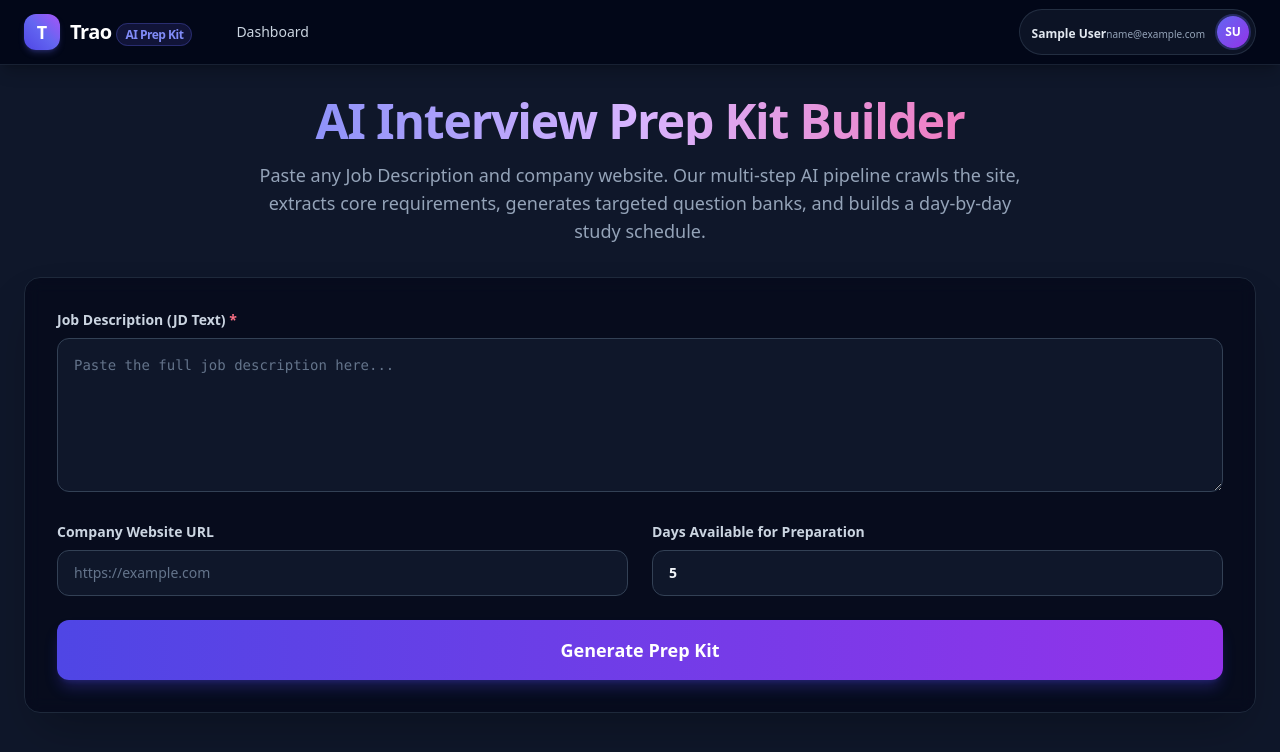
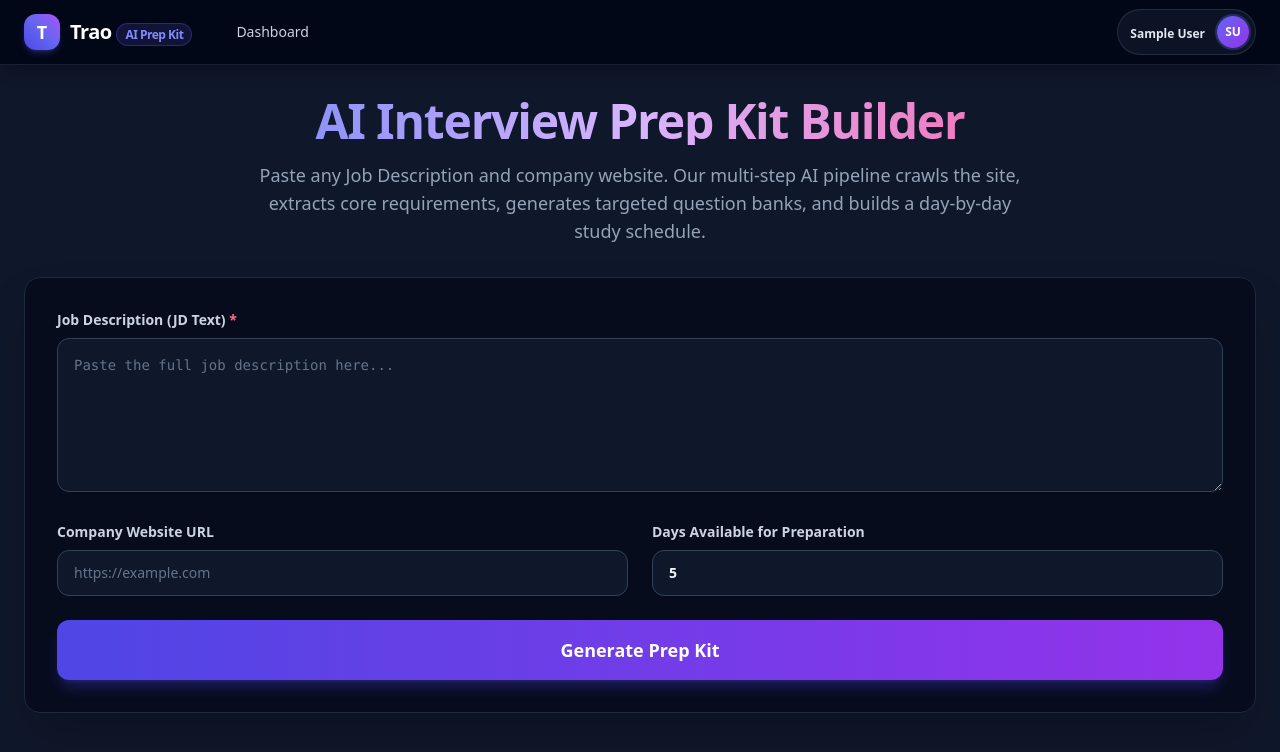
Before and after one commit to tankr556/Trao_AI_Interview, a Next.js app in the folder frontend/: page / in a window 1280 px wide. Shown: the top 752 px of the page. Built offline with nearby package versions, Linux system fonts and the light colour scheme; sample sign-in values are in the browser's storage.

Commit message:
style: display name only on header profile button and keep email inside dropdown menu

```diff
--- a/frontend/src/app/layout.tsx
+++ b/frontend/src/app/layout.tsx
@@ -82,10 +82,7 @@ export default function RootLayout({ children }: { children: ReactNode }) {
                   >
                     <div className="flex flex-col text-right hidden sm:block">
                       <span className="text-xs font-bold text-slate-200 max-w-[140px] truncate leading-tight">
-                        {user.name || 'User'}
-                      </span>
-                      <span className="text-[10px] text-slate-400 max-w-[140px] truncate leading-tight">
-                        {user.email}
+                        {user.name || user.email || 'User'}
                       </span>
                     </div>
 
```
